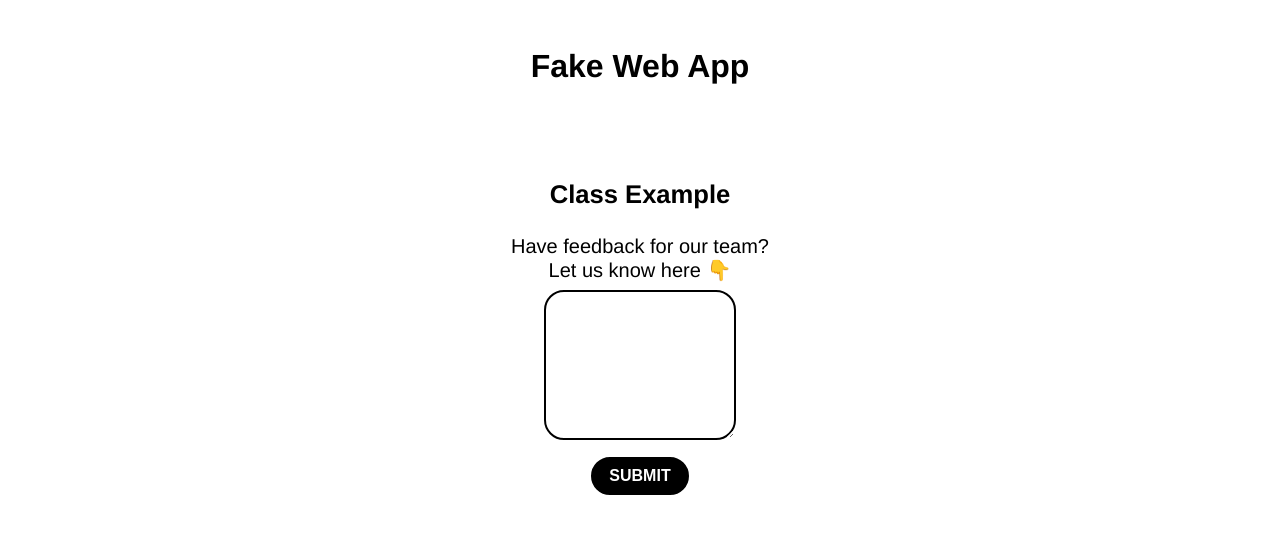
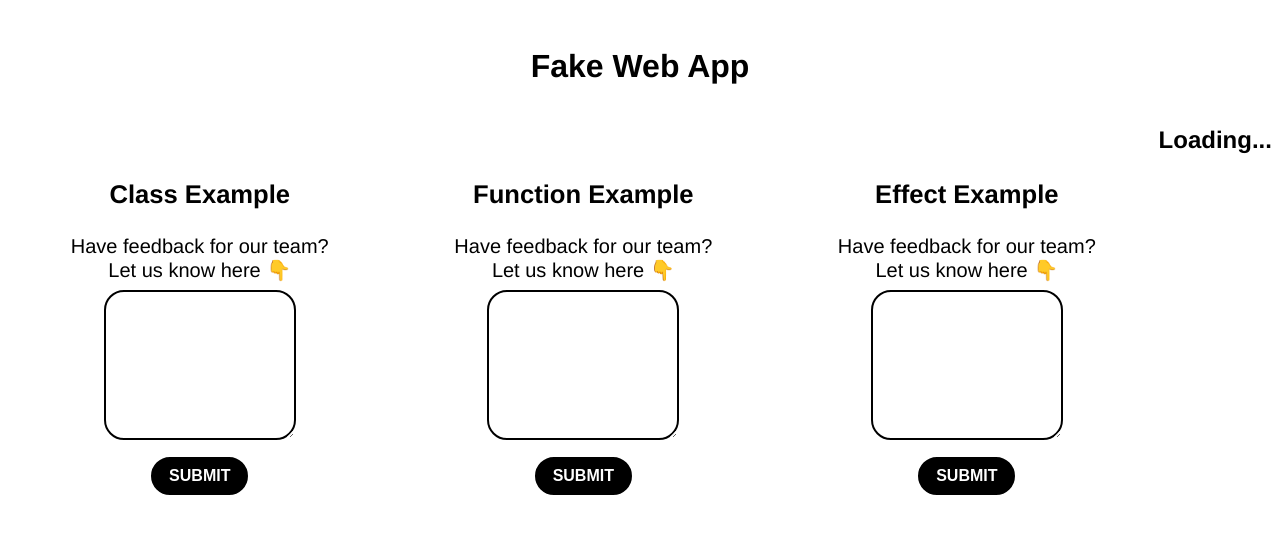
Before and after one commit to jsjoeio/shareable-custom-hooks-react, a React (Create React App) app in the folder average-react-app/: page / in a window 1280 px wide. Shown: the top 534 px of the page. Built offline with nearby package versions, Linux system fonts and the light colour scheme; no server answers.

Commit message:
end workshop September 14th

```diff
--- a/average-react-app/src/App.js
+++ b/average-react-app/src/App.js
@@ -1,6 +1,9 @@
 import React from 'react'
 import { Container, InnerContainer } from './App.styles'
 import { FeedbackClassComponent } from './components/Feedback/Feedback.class'
+import { FeedbackFunctionComponent } from './components/Feedback/Feedback.function'
+import { FeedbackEffectComponent } from './components/Feedback/Feedback.effect'
+import { FeedbackCustomComponent } from './components/Feedback/Feedback.custom'
 
 function App() {
   return (
@@ -8,6 +11,9 @@ function App() {
       <h1>Fake Web App</h1>
       <InnerContainer>
         <FeedbackClassComponent />
+        <FeedbackFunctionComponent />
+        <FeedbackEffectComponent />
+        <FeedbackCustomComponent />
       </InnerContainer>
     </Container>
   )
--- /dev/null
+++ b/average-react-app/src/components/Feedback/Feedback.custom.js
@@ -0,0 +1,72 @@
+import React, { useState } from 'react'
+import { Form, Label, Textarea, Button, Title } from './Feedback.styles'
+
+function useFeedbackText(initialValue) {
+  return useState(initialValue)
+}
+
+function useStarWarsQuote(initialValue) {
+  const [quote, setQuote] = useState('')
+  const [loading, setLoading] = useState(false)
+
+  React.useEffect(() => {
+    async function getStarsWarsQuote() {
+      setLoading(true)
+      // Get placeholder text
+      const response = await fetch('http://swquotesapi.digitaljedi.dk/api/SWQuote/RandomStarWarsQuote')
+      const data = await response.json()
+      const quote = data.starWarsQuote
+      setQuote(quote)
+      setLoading(false)
+    }
+    getStarsWarsQuote()
+  }, [setQuote])
+
+  return { quote, loading }
+}
+
+export function FeedbackCustomComponent() {
+  const [text, setText] = useFeedbackText('')
+  // const [text, setText] = useState('')
+  const { quote, loading } = useStarWarsQuote('')
+
+  React.useEffect(() => {
+    if (quote) {
+      console.log(quote, 'quote he')
+      setText(quote)
+    }
+  }, [quote, setText])
+  // Handle form submission
+  function handleSubmit(e) {
+    e.preventDefault()
+    console.log(`Submitting response to API: "${text}"`)
+    setText('')
+  }
+  // Update text in state onchange for textarea
+  function handleTextChange(e) {
+    const updatedText = e.target.value
+    setText(updatedText)
+  }
+
+  if (loading) {
+    return <h2>Loading...</h2>
+  }
+
+  if (quote) {
+    return (
+      <Form onSubmit={e => handleSubmit(e)}>
+        <Title>Custom Example</Title>
+        <Label>
+          Have feedback for our team? <br /> Let us know here 👇
+          <Textarea
+            value={text}
+            onChange={e => handleTextChange(e)}
+          />
+        </Label>
+        <Button type="submit">Submit</Button>
+      </Form>
+    )
+  }
+
+  return null
+}
--- /dev/null
+++ b/average-react-app/src/components/Feedback/Feedback.effect.js
@@ -0,0 +1,45 @@
+import React, { useState } from 'react'
+import { Form, Label, Textarea, Button, Title } from './Feedback.styles'
+
+
+export function FeedbackEffectComponent() {
+  const [text, setText] = useState('')
+
+  React.useEffect(() => {
+    async function getStarsWarsQuote() {
+      // Get placeholder text
+      const response = await fetch('http://swquotesapi.digitaljedi.dk/api/SWQuote/RandomStarWarsQuote')
+      const data = await response.json()
+      const quote = data.starWarsQuote
+      setText(quote)
+    }
+    getStarsWarsQuote()
+  }, [])
+
+
+  // Handle form submission
+  function handleSubmit(e) {
+    e.preventDefault()
+    console.log(`Submitting response to API: "${text}"`)
+    setText('')
+  }
+  // Update text in state onchange for textarea
+  function handleTextChange(e) {
+    const updatedText = e.target.value
+    setText(updatedText)
+  }
+
+  return (
+    <Form onSubmit={e => handleSubmit(e)}>
+      <Title>Effect Example</Title>
+      <Label>
+        Have feedback for our team? <br /> Let us know here 👇
+          <Textarea
+          value={text}
+          onChange={e => handleTextChange(e)}
+        />
+      </Label>
+      <Button type="submit">Submit</Button>
+    </Form>
+  )
+}
--- /dev/null
+++ b/average-react-app/src/components/Feedback/Feedback.function.js
@@ -0,0 +1,43 @@
+import React, { useState } from 'react'
+import { Form, Label, Textarea, Button, Title } from './Feedback.styles'
+
+export function FeedbackFunctionComponent() {
+  const [text, setText] = useState('')
+
+  // componentDidMount() {
+  //   // Get placeholder text
+  //   fetch('http://swquotesapi.digitaljedi.dk/api/SWQuote/RandomStarWarsQuote')
+  //     .then(response => response.json())
+  //     .then(data =>
+  //       this.setState({
+  //         text: data.starWarsQuote
+  //       })
+  //     )
+  // }
+
+  // Handle form submission
+  function handleSubmit(e) {
+    e.preventDefault()
+    console.log(`Submitting response to API: "${text}"`)
+    setText('')
+  }
+  // Update text in state onchange for textarea
+  function handleTextChange(e) {
+    const updatedText = e.target.value
+    setText(updatedText)
+  }
+
+  return (
+    <Form onSubmit={e => handleSubmit(e)}>
+      <Title>Function Example</Title>
+      <Label>
+        Have feedback for our team? <br /> Let us know here 👇
+          <Textarea
+          value={text}
+          onChange={e => handleTextChange(e)}
+        />
+      </Label>
+      <Button type="submit">Submit</Button>
+    </Form>
+  )
+}
```
